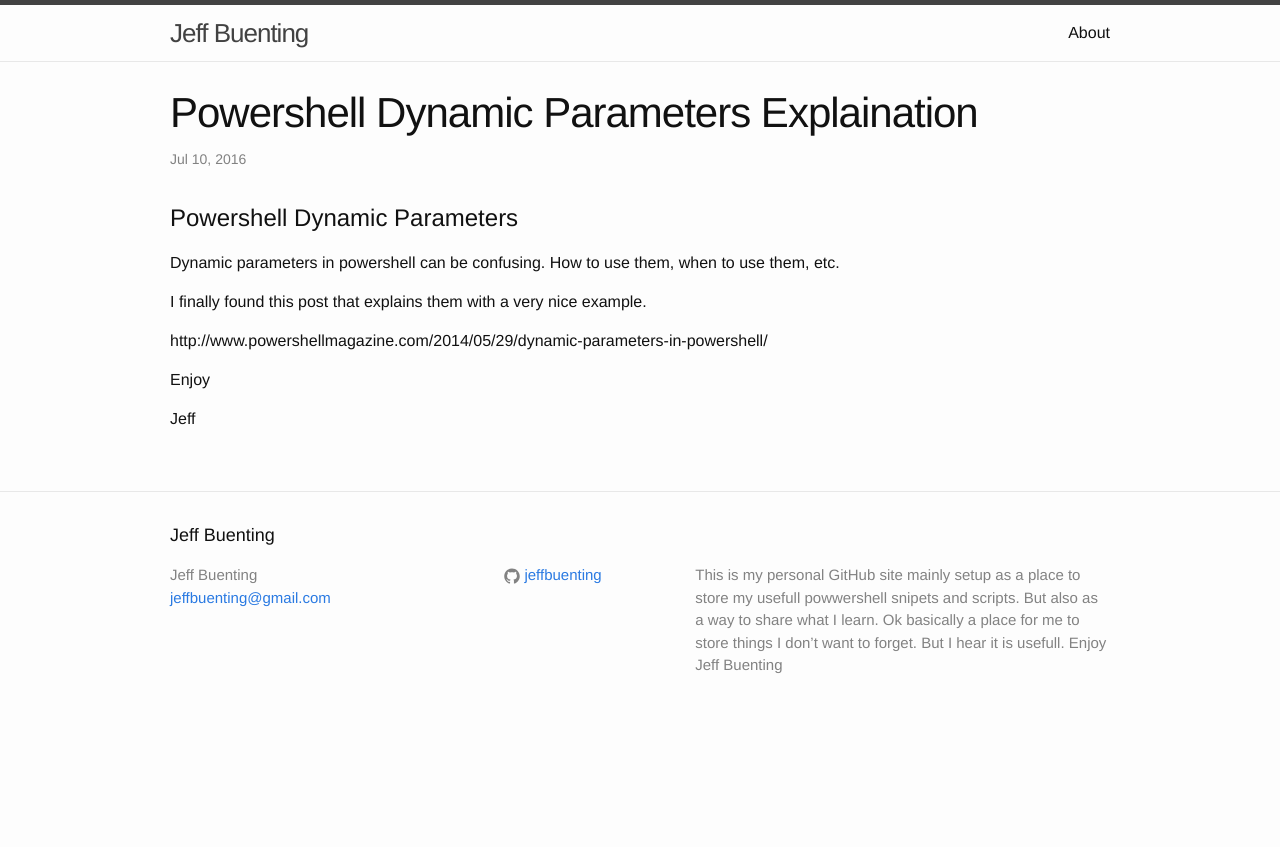
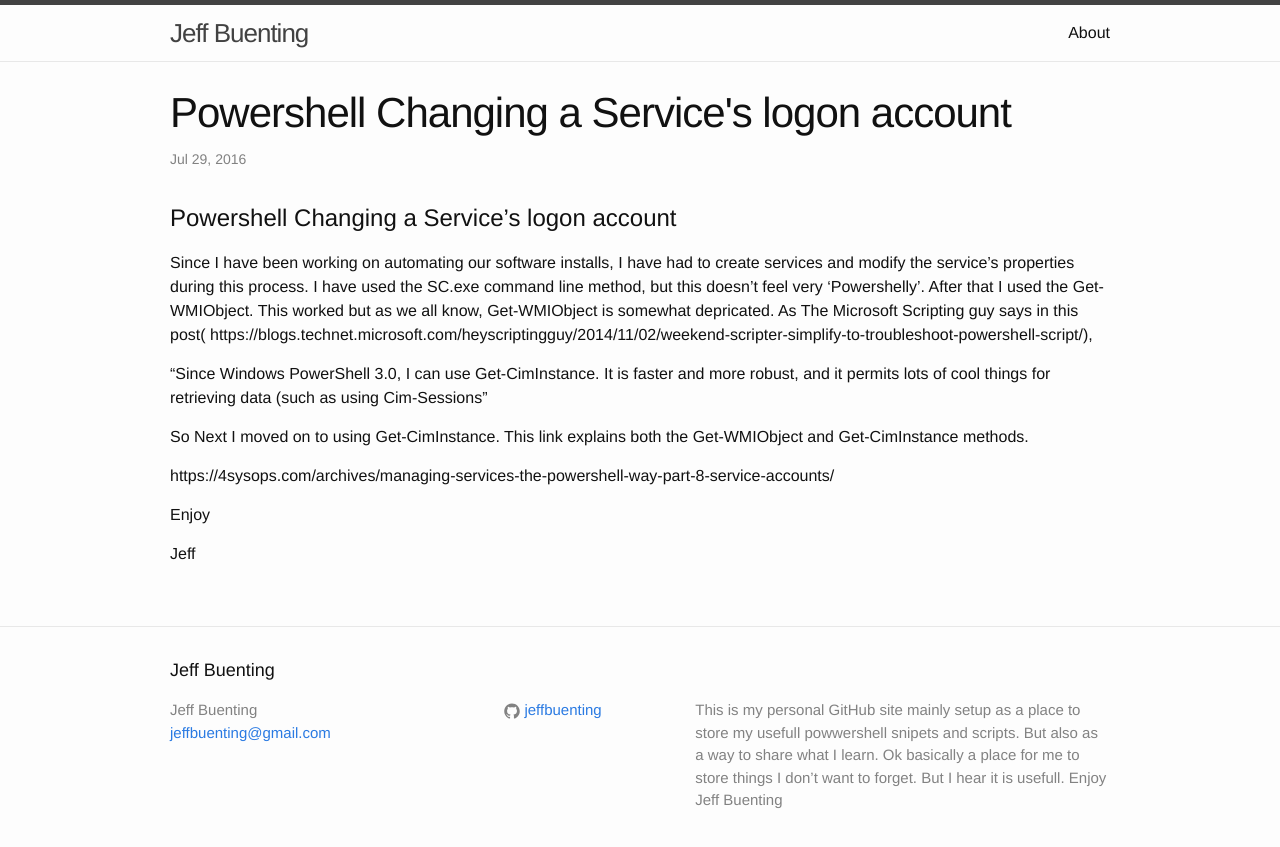
Before and after one commit to jeffbuenting/jeffbuenting.github.io, a Jekyll site: the page built from _posts/2016-07-07-PowershellDynamicParametersExplaination.markdown, in a window 1280 px wide. Shown: the top 847 px of the page. Built offline with Jekyll 4.4.1, drawn with Linux system fonts in a browser that asks for light colours.

Commit message:
Post - powershell service accounts

```diff
--- a/_posts/2016-07-07-PowershellDynamicParametersExplaination.markdown
+++ b/_posts/2016-07-07-PowershellDynamicParametersExplaination.markdown
@@ -1,16 +1,18 @@
 ---
 layout: post
-title:  "Powershell Dynamic Parameters Explaination"
-date:   2016-07-10 10:11:00 -0400
+title:  "Powershell Changing a Service's logon account"
+date:   2016-07-29 16:15:00 -0400
 categories: Powershll
 ---
-# Powershell Dynamic Parameters #
+# Powershell Changing a Service's logon account #
 
-Dynamic parameters in powershell can be confusing.  How to use them, when to use them, etc.
+Since I have been working on automating our software installs, I have had to create services and modify the service's properties during this process.  I have used the SC.exe command line method, but this doesn't feel very 'Powershelly'.  After that I used the Get-WMIObject.  This worked but as we all know, Get-WMIObject is somewhat depricated.  As The Microsoft Scripting guy says in this post( https://blogs.technet.microsoft.com/heyscriptingguy/2014/11/02/weekend-scripter-simplify-to-troubleshoot-powershell-script/),
 
-I finally found this post that explains them with a very nice example.
+"Since Windows PowerShell 3.0, I can use Get-CimInstance. It is faster and more robust, and it permits lots of cool things for retrieving data (such as using Cim-Sessions"
 
-http://www.powershellmagazine.com/2014/05/29/dynamic-parameters-in-powershell/
+So Next I moved on to using Get-CimInstance.  This link explains both the Get-WMIObject and Get-CimInstance methods.
+
+https://4sysops.com/archives/managing-services-the-powershell-way-part-8-service-accounts/
 
 Enjoy
 
```
Also changed, not shown: 1 other file.
